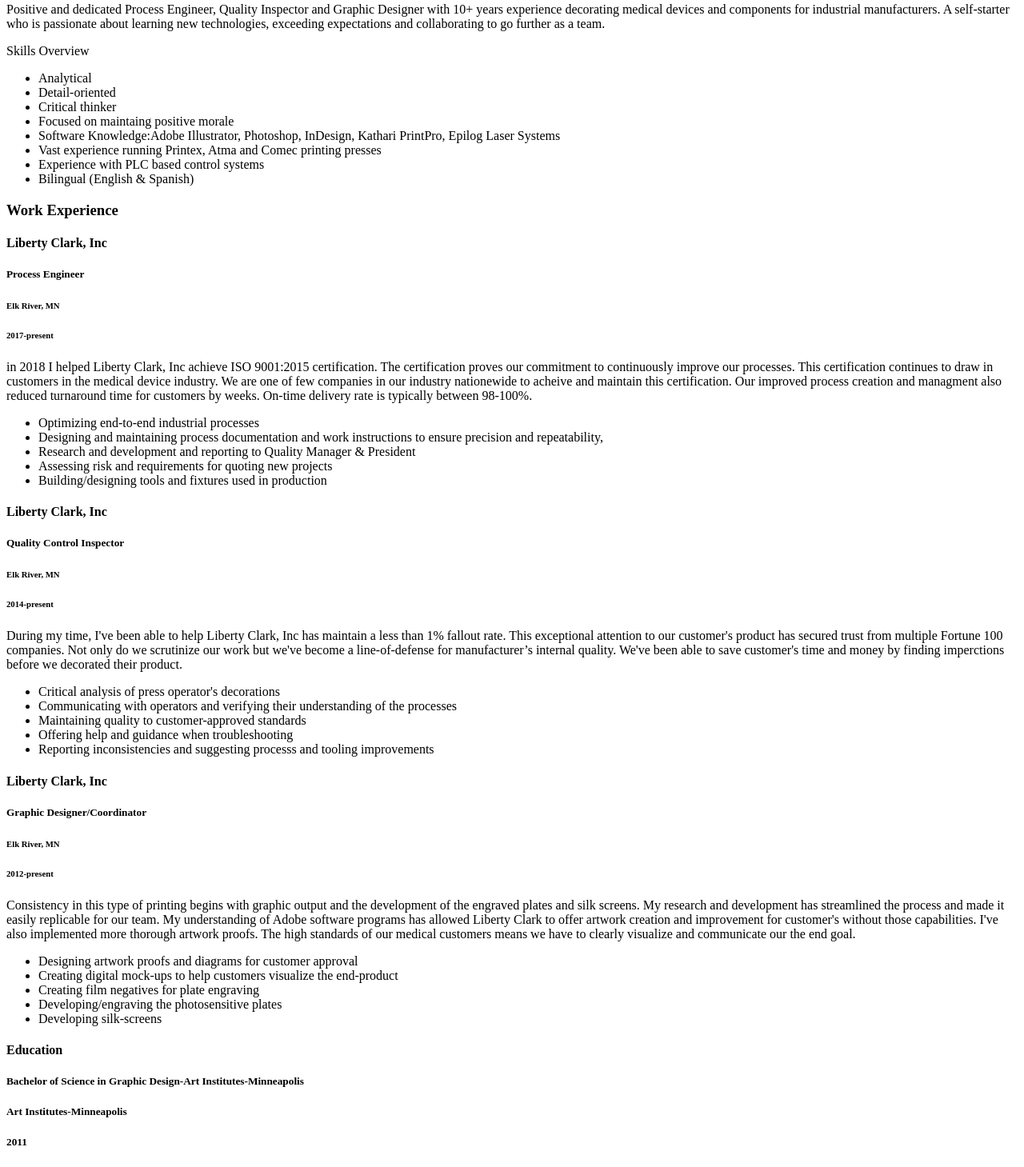
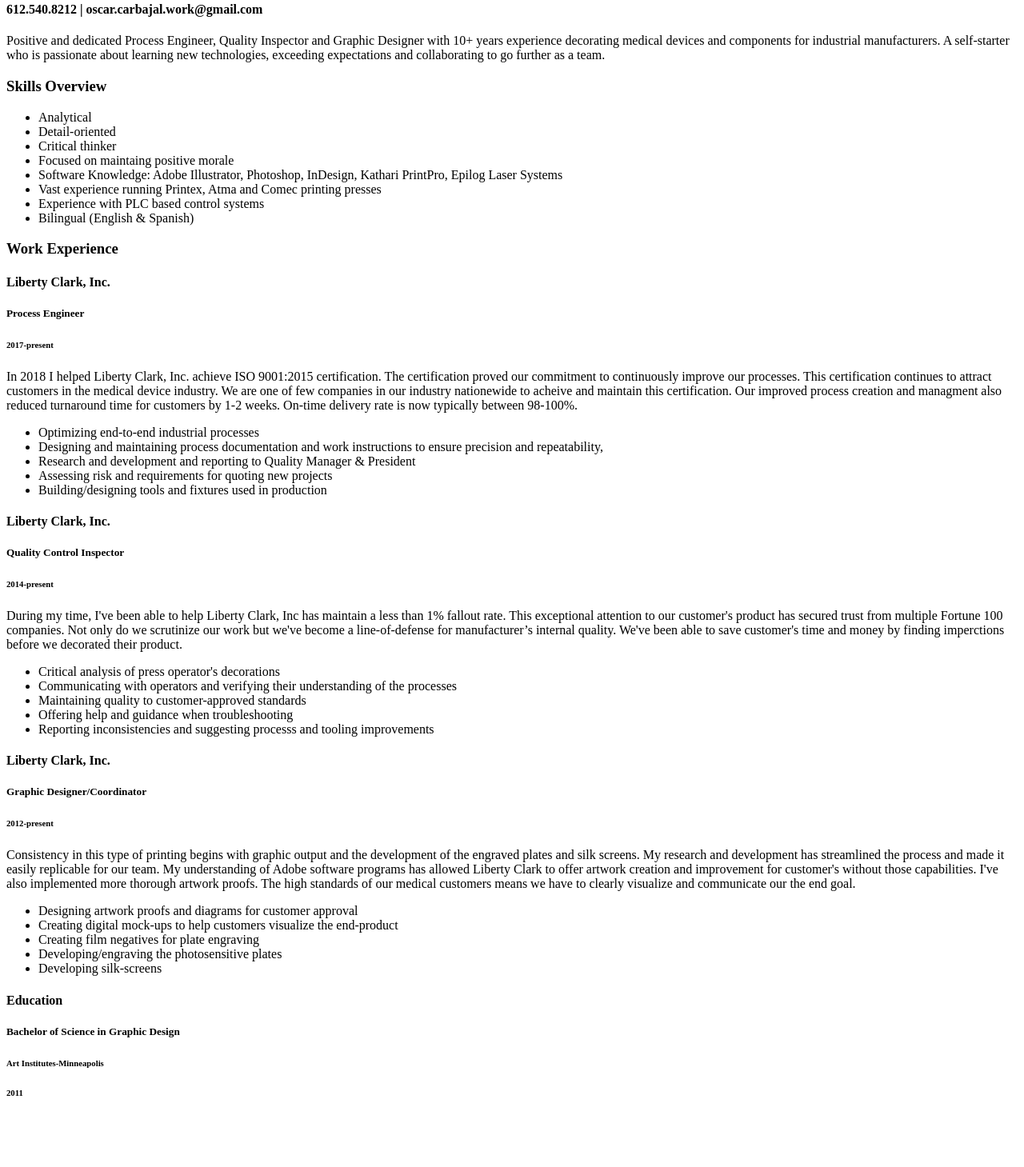
Before and after one commit to oscar-oscar/oscar-oscar.github.io, a plain HTML site: page index.html in a window 1280 px wide. Shown: the part 77-1536 px from the top of the page at 80% size. After the commit the page ends 1474 px from the top, so only its background shows below. Drawn offline with Linux system fonts and the light colour scheme.

Commit message:
Update index.html

```diff
--- a/index.html
+++ b/index.html
@@ -10,6 +10,7 @@
 <body>
   <div class="name">
     <h1> Oscar Carbajal</h1>
+    <h4> 612.540.8212 | oscar.carbajal.work@gmail.com
   </div>
 
   <div class="summary">
@@ -18,7 +19,7 @@
   </div>
 
   <div class="skills profile">
-    <p> Skills Overview </p>
+    <h3>Skills Overview<h3>
   </div>
 
   <div class="skills list">
@@ -27,7 +28,7 @@
           <li>Detail-oriented</li>
           <li>Critical thinker</li>
           <li>Focused on maintaing positive morale</li>
-        <li>Software Knowledge:Adobe Illustrator, Photoshop, InDesign, Kathari PrintPro, Epilog Laser Systems</li>
+          <li>Software Knowledge: Adobe Illustrator, Photoshop, InDesign, Kathari PrintPro, Epilog Laser Systems</li>
           <li>Vast experience running Printex, Atma and Comec printing presses</li>
           <li>Experience with PLC based control systems</li>
           <li>Bilingual (English & Spanish) </li>
@@ -38,17 +39,17 @@
     <h3>Work Experience</h3>
   </div>
 
-  <div>
-    <h4>Liberty Clark, Inc</h4>
+    <div class="Liberty1">
+    <h4>Liberty Clark, Inc.</h4>
     <h5>Process Engineer</h5>
-    <h6>Elk River, MN</h6>
     <h6>2017-present</h6>
 
-    <p> in 2018 I helped Liberty Clark, Inc achieve ISO 9001:2015 certification. The certification proves our commitment to
-      continuously improve our processes. This certification continues to draw in customers in the medical device industry. We are one
+    <div class="process">
+      <p> In 2018 I helped Liberty Clark, Inc. achieve ISO 9001:2015 certification. The certification proved our commitment to
+      continuously improve our processes. This certification continues to attract customers in the medical device industry. We are one
       of few companies in our industry nationewide to acheive and maintain this certification. Our improved process creation and managment
-      also reduced turnaround time for customers by weeks. On-time delivery rate is typically between 98-100%.
-
+      also reduced turnaround time for customers by 1-2 weeks. On-time delivery rate is now typically between 98-100%.
+      </div>
       <ul>
         <li>Optimizing end-to-end industrial processes</li>
         <li>Designing and maintaining process documentation and work instructions to ensure precision and repeatability,</li>
@@ -58,13 +59,13 @@
 
       </ul>
 
-    <div>
-    <h4>Liberty Clark, Inc</h4>
+    <div class="Liberty2">
+        <h4>Liberty Clark, Inc.</h4>
         <h5>Quality Control Inspector</h5>
-    <h6>Elk River, MN</h6>
         <h6>2014-present</h6>
+     </div>
 
-    <p> During my time, I've been able to help Liberty Clark, Inc has maintain a less than 1% fallout rate. This exceptional
+    <p>During my time, I've been able to help Liberty Clark, Inc has maintain a less than 1% fallout rate. This exceptional
       attention to our customer's product has secured trust from multiple Fortune 100 companies. Not only do we scrutinize our
       work but we've become a line-of-defense for manufacturer’s internal quality. We've been able to save customer's time and
       money by finding imperctions before we decorated their product.
@@ -77,11 +78,13 @@
       </ul>
 
 
-      <div>
-    <h4>Liberty Clark, Inc</h4>
+    <div class="Liberty3">
+        <h4>Liberty Clark, Inc.</h4>
         <h5>Graphic Designer/Coordinator</h5>
-    <h6>Elk River, MN</h6>
+        </div>
+        <div class="time">
         <h6>2012-present</h6>
+      </div>
 
     <p>Consistency in this type of printing begins with graphic output and the development
       of the engraved plates and silk screens. My research and development has streamlined the process and made it
@@ -100,9 +103,12 @@
 
     <div class="Education">
     <h4>Education</h4>
-      <h5> Bachelor of Science in Graphic Design-Art Institutes-Minneapolis</h5>
-      <h5> Art Institutes-Minneapolis</h5>
-      <h5> 2011</h5>
+      <h5> Bachelor of Science in Graphic Design</h5>
+      <h6> Art Institutes-Minneapolis</h6>
+      <h6> 2011</h6>
+     </div>
+
+
 
   </div>
 
```
Lines whose indentation alone changed are shown as unchanged.
